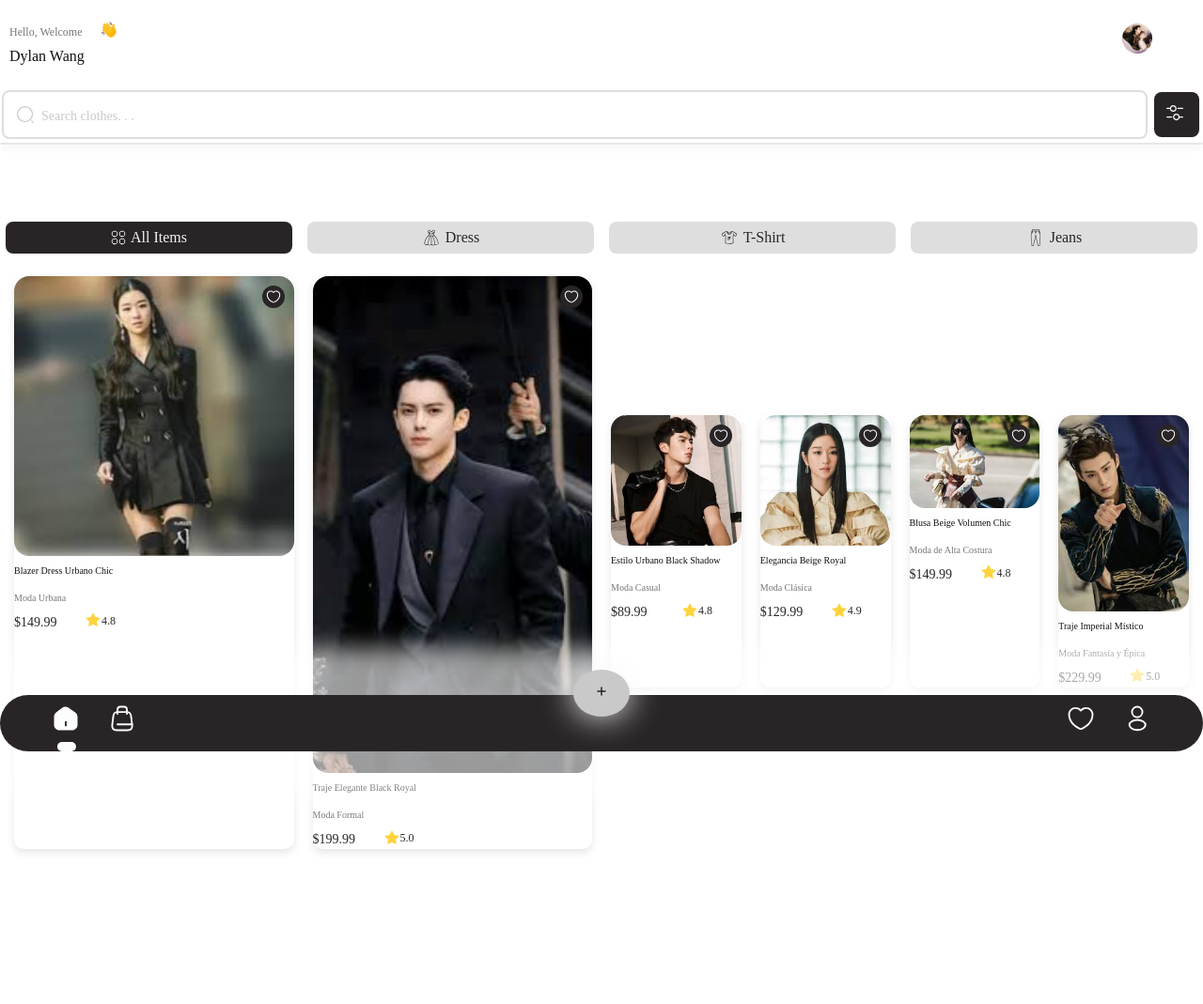
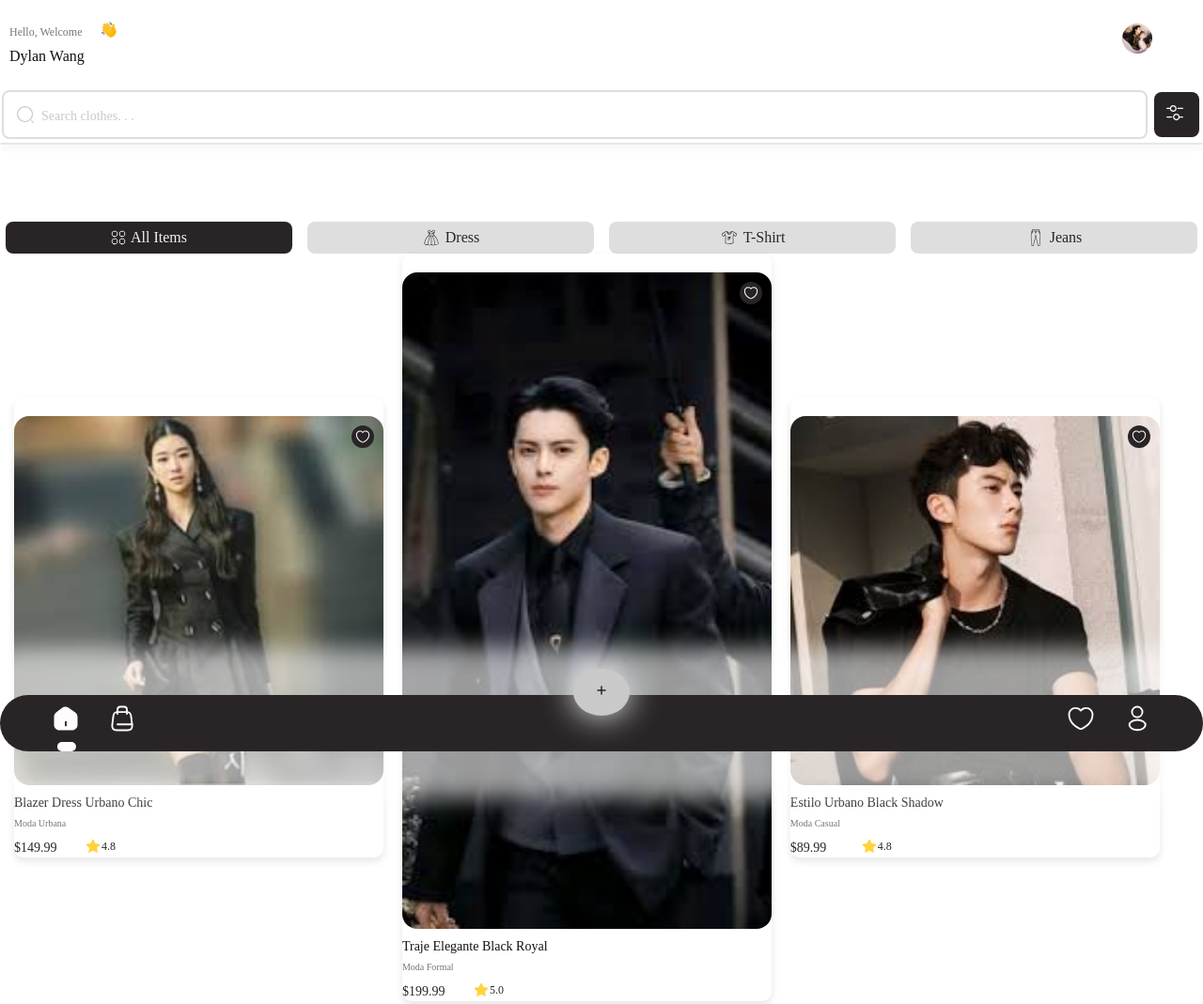
Before and after one commit to kevincito0987/eCommerceClothingStore, a website: page views/homePageUser4.html in a window 1280 px wide. Shown: the top 1069 px of the page at 94% size. Before the commit the page ends 996 px from the top, so only its background shows below. Drawn offline with Linux system fonts and the light colour scheme; files whose address does not match are found by name; a web font is replaced by a local one.

Commit message:
style: :lipstick: Listo el css del home page del user 4.

```diff
--- a/css/homePageUser4.css
+++ b/css/homePageUser4.css
@@ -52,9 +52,9 @@ header {
     background-image: url(../storage/img/user4.jpeg);
     margin-top: 5px;
     background-size: cover;
+    border-radius: 50%;
+    background-position: center;
     background-repeat: no-repeat;
-    background-position: center;
-    border-radius: 50%;
 }
 
 main {
@@ -203,46 +203,45 @@ li:active a {
 
 .card-container {
     display: grid;
-    grid-template-columns: repeat(auto-fit, minmax(200px, 1fr));
-    gap: 20px;
+    grid-template-columns: repeat(1, 1fr); /* Por defecto: una tarjeta por fila */
+    gap: 20px; /* Espacio entre tarjetas */
     padding: 0 5px 32px;
     align-items: center;
     justify-content: center;
-    position: relative;
     margin: 0 10px;
+    width: 96%; /* Asegura que ocupe el 100% del contenedor */
+}
+/* Dos tarjetas por fila en dispositivos medianos (celulares grandes) */
+@media (min-width: 480px) {
+    .card-container {
+        grid-template-columns: repeat(2, 1fr);
+    }
 }
 
-.cards1, .cards2 {
-    display: flex;
-    flex-direction: row;
-    gap: 20px;
-    width: 100%;
-    position: relative;
-    box-sizing: content-box;
+/* Tres tarjetas por fila en dispositivos grandes (tabletas y más) */
+@media (min-width: 768px) {
+    .card-container {
+        grid-template-columns: repeat(3, 1fr);
+    }
 }
 
-.cards1 {
-    margin-top: 24px;
-}
-
-.card1, .card2, .card3, .card4 {
+/* Tarjeta individual */
+.card {
     display: flex;
     flex-direction: column;
-    flex: 1;
-    width: 100%;
     background: var(--color-12);
     border-radius: 10px;
     box-shadow: 0 4px 8px rgba(0, 0, 0, 0.1);
+    overflow: hidden;
+    width: 100%; /* Para asegurarse de ajustarse dentro del grid */
 }
-
 .card-title {
     font-family: "Encode_Sans-SemiBold";
-    font-size: 10px;
+    font-size: 14px;
     color: var(--color-2);
     width: 100%;
     height: 21px;
     margin-top: 8px;
-    margin-bottom: 8px;
 }
 
 .card-text {
@@ -293,14 +292,18 @@ li:active a {
     position: relative;
     overflow-y: scroll;
     border-radius: 16px;
+    margin-top: 20px;
 }
 
 .card-image1 img, .card-image2 img, .card-image3 img, .card-image4 img {
     width: 100%;
     height: auto;
-    object-fit: cover;
+    object-fit: contain;
 }
-
+.image1 {
+    width: 100%;
+    height: auto;
+}
 .iconimage1, .iconimage2, .iconimage3, .iconimage4 {
     width: 24px;
     height: 24px;
--- a/views/homePageUser4.html
+++ b/views/homePageUser4.html
@@ -38,16 +38,15 @@
                     </ul>
                 </nav>
             </section>
-            <section class="card-container mt-8">
-                <div class="cards1">
-                    <div class="card1" id="card1">
-                        <div class="card-image1">
-                            <img src="../storage/img//Product5PageHomeUser4.jpeg" alt="Product Image">
-                            <div class="iconimage1">
+            <section class="card-container">
+                <!-- Tarjetas para productos -->
+                <div class="card" id="card1">
+                    <div class="card-image1 image1">
+                        <img src="../storage/img/Product5PageHomeUser4.jpeg" alt="Product Image">
+                        <div class="iconimage2">
                             <img src="../storage/icons/heartIcon.svg" alt="Hand Icon">
                         </div>
                     </div>
-
                     <div class="card-content">
                         <h3 class="card-title">Blazer Dress Urbano Chic</h3>
                         <p class="card-text">Moda Urbana</p>
@@ -60,7 +59,7 @@
                         </div>
                     </div>
                 </div>
-                    <div class="card2" id="card2">
+                <div class="card" id="card2">
                     <div class="card-image2">
                         <img src="../storage/img/Product1PageHomeUser4.jpeg" alt="Product Image">
                         <div class="iconimage2">
@@ -79,9 +78,7 @@
                         </div>
                     </div>
                 </div>
-                </div>
-                <div class="cards2">
-                    <div class="card3" id="card3">
+                <div class="card" id="card3">
                     <div class="card-image3">
                         <img src="../storage/img/Product2PageHomeUser4.jpeg" alt="Product Image">
                         <div class="iconimage3">
@@ -100,7 +97,7 @@
                         </div>
                     </div>
                 </div>
-                    <div class="card4" id="card4">
+                <div class="card" id="card4">
                     <div class="card-image4">
                         <img src="../storage/img/Product3PageHomeUser4.jpeg" alt="Product Image">
                         <div class="iconimage4">
@@ -119,7 +116,7 @@
                         </div>
                     </div>
                 </div>
-                    <div class="card4" id="card5">
+                <div class="card" id="card5">
                     <div class="card-image4">
                         <img src="../storage/img/Product4PageHomeUser4.jpeg" alt="Product Image">
                         <div class="iconimage4">
@@ -138,7 +135,7 @@
                         </div>
                     </div>
                 </div>
-                    <div class="card4" id="card6">
+                <div class="card" id="card6">
                         <div class="card-image1">
                             <img src="../storage/img/Product6PageHomeUser4.jpeg" alt="Product Image">
                             <div class="iconimage4">
@@ -153,7 +150,6 @@
                                 <div class="valoration">
                                     <img src="../storage/icons/starIcon.svg" alt="Star Icon" class="star-icon">
                                     <p>5.0</p>
-                                </div>
                                 </div>
                             </div>
                         </div>
```
Lines whose indentation alone changed are shown as unchanged.
